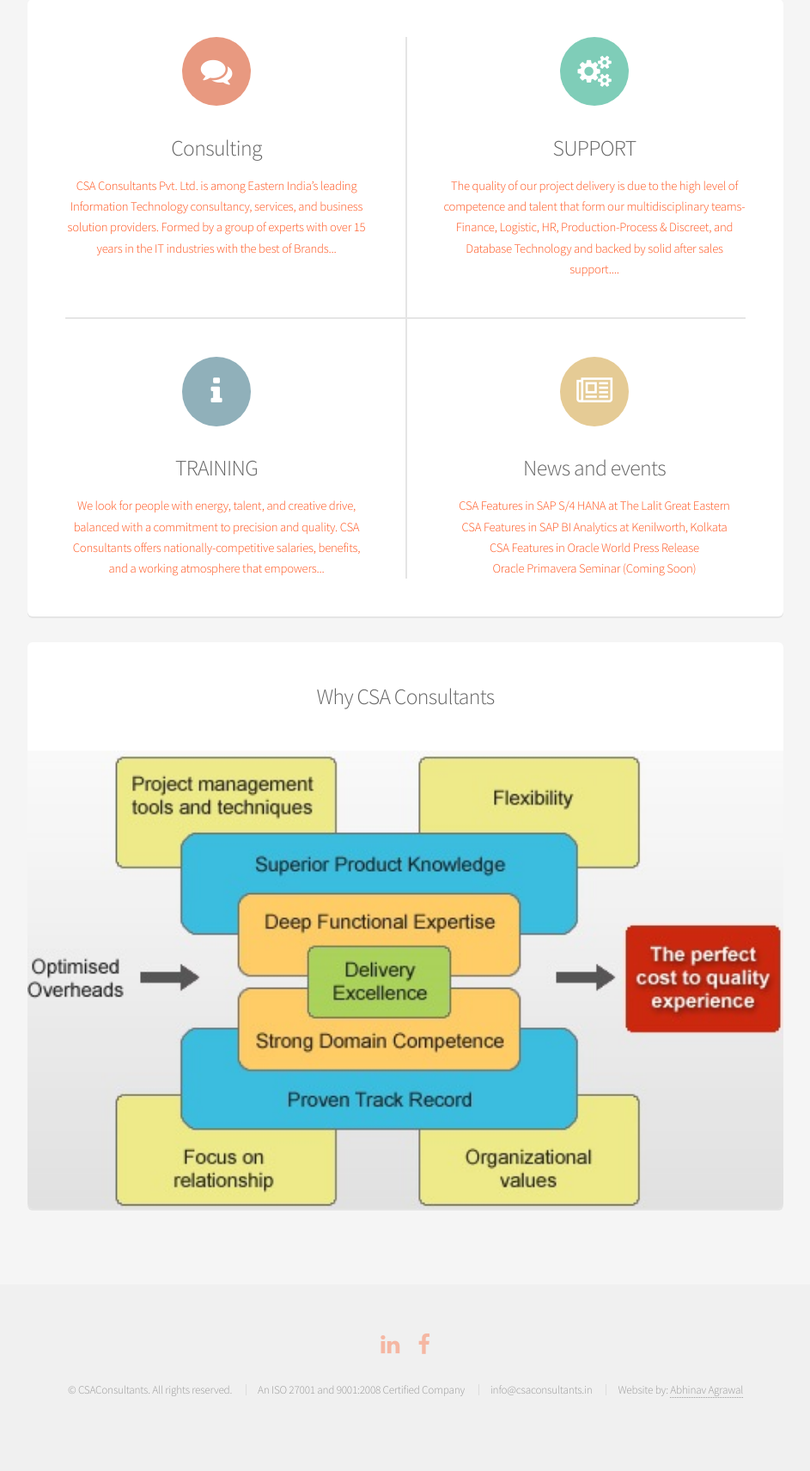
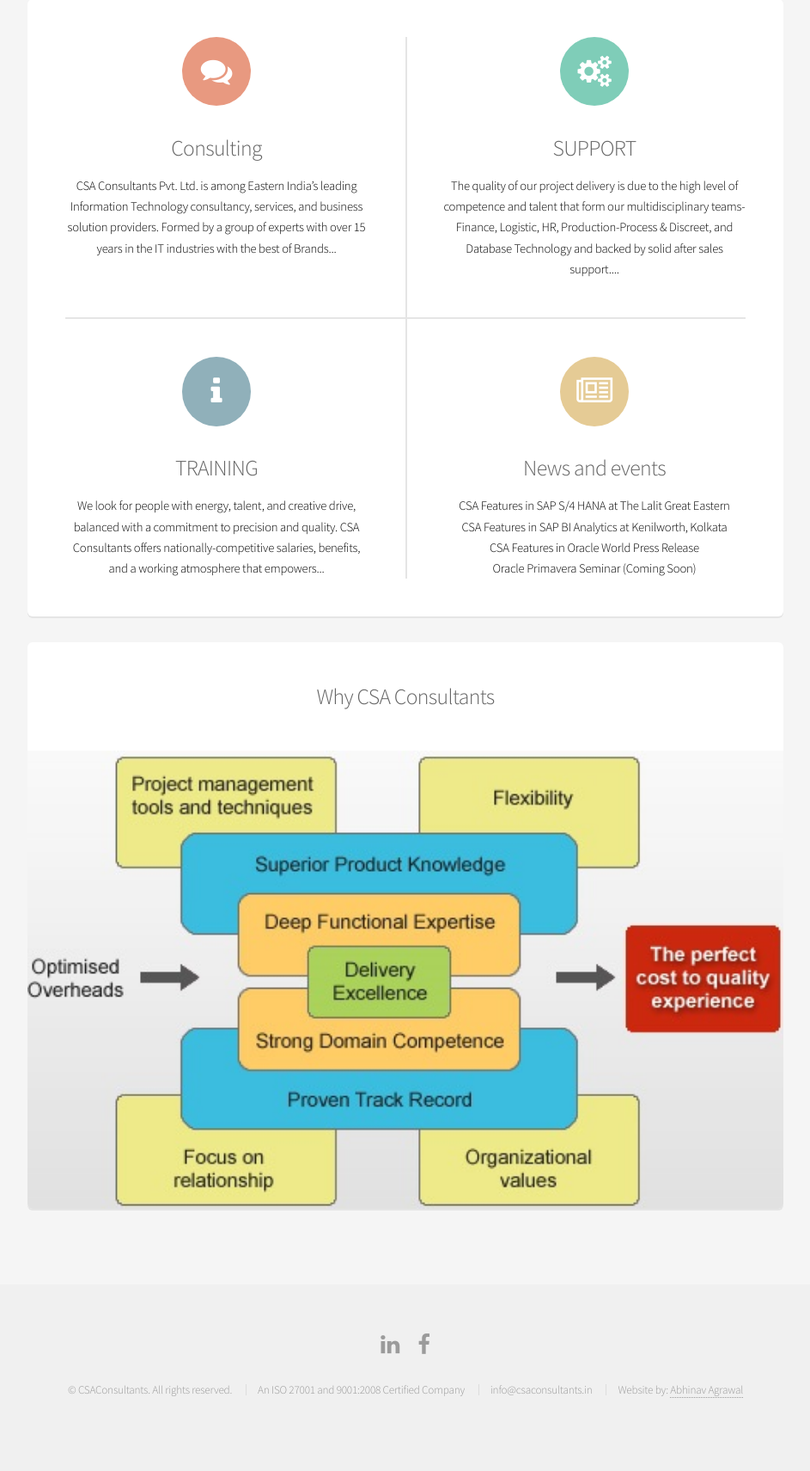
Before and after one commit to abhinavagrawal1995/csa, a PHP site: page /index.php in a window 1280 px wide. Shown: the part 1191-2902 px from the top of the page at 86% size, without its empty margins (168-1111 px from the left). Run offline with PHP 8.4, Linux system fonts and the light colour scheme; some libraries are stand-ins or nearby versions.

Commit message:
auto push

```diff
--- a/assets/css/main.css
+++ b/assets/css/main.css
@@ -1796,7 +1796,7 @@
 	}
 
 	body, input, select, textarea {
-		color: #ff4f17;
+		color: #000;
 		font-family: "Source Sans Pro", sans-serif;
 		font-size: 16pt;
 		font-weight: 300;
```
